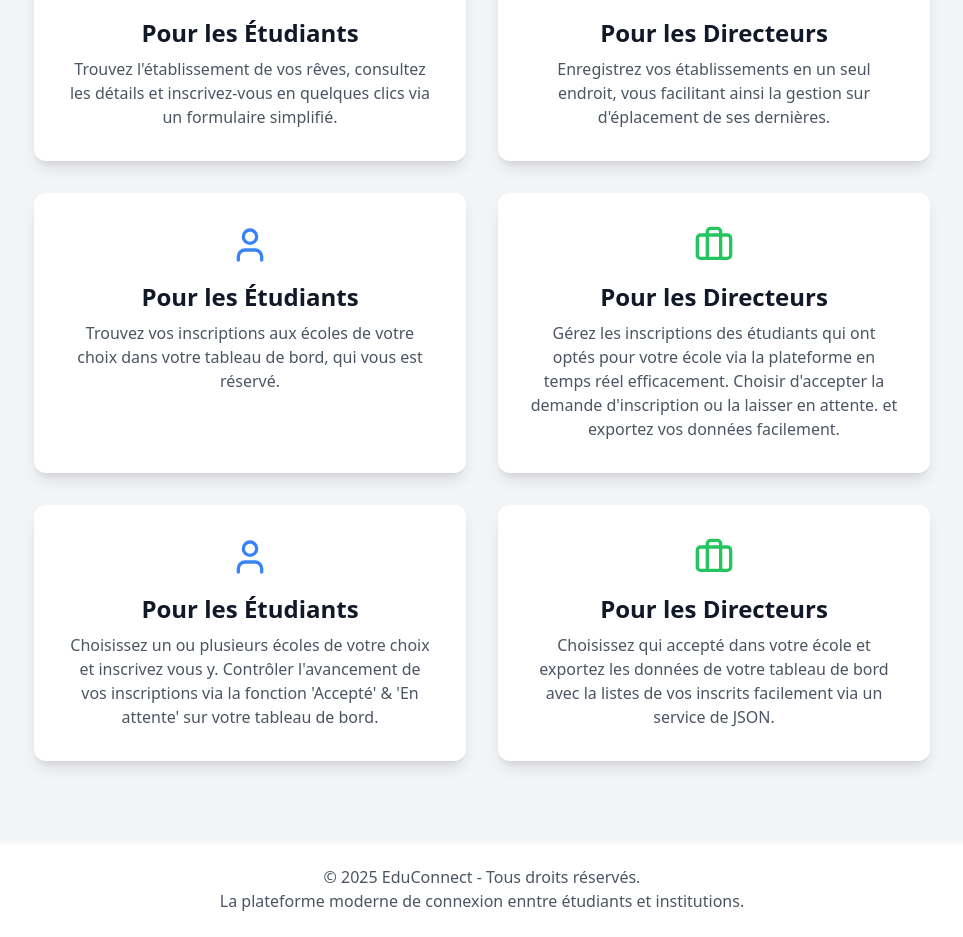
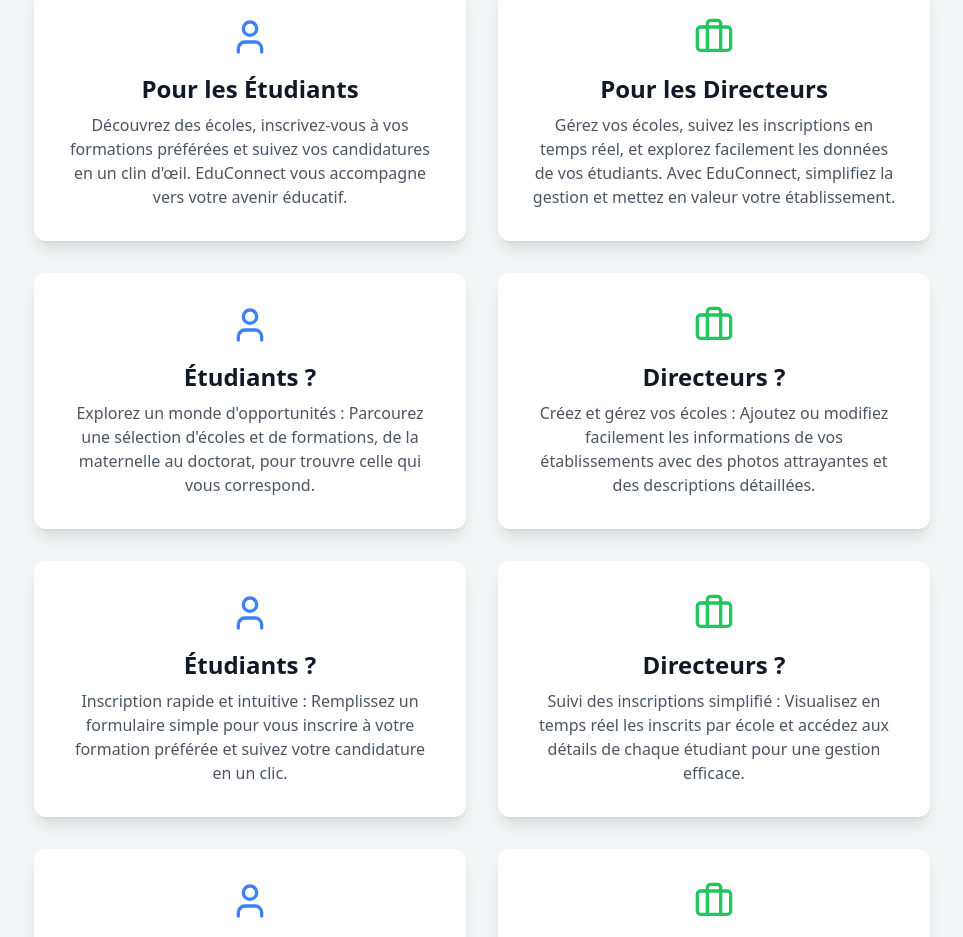
Before and after one commit to REBCDR07/EduConnect-Plateform, a React (Vite) app: page / in a window 1280 px wide. Shown: the part 655-1592 px from the top of the page, without its empty margins (158-1121 px from the left). Built offline with nearby package versions, Linux system fonts and the light colour scheme.

Commit message:
Modification des fichiers readme, package.json, footer, homepublic et schoolservice

```diff
--- a/package.json
+++ b/package.json
@@ -1,8 +1,9 @@
 {
   "name": "educonnect",
   "private": true,
-  "version": "0.0.0",
+  "version": "1.0.0",
   "type": "module",
+  "author": "N. E. RONALD BILL HOUNNOU",
   "scripts": {
     "dev": "vite",
     "build": "vite build",
--- a/src/composants/Footer.jsx
+++ b/src/composants/Footer.jsx
@@ -4,8 +4,7 @@ const Footer = () => {
   return (
     <footer className="bg-white dark:bg-gray-800 shadow-inner mt-12">
       <div className="container mx-auto px-4 py-6 text-center text-gray-600 dark:text-gray-400">
-        <p>© {new Date().getFullYear()} EduConnect - Tous droits réservés.</p>
-        <p>La plateforme moderne de connexion enntre étudiants et institutions.</p>
+        <p>© {new Date().getFullYear()} <strong><em>EduConnect</em></strong> - Tous droits réservés.</p>
       </div>
     </footer>
   );
--- a/src/pages/HomePublic.jsx
+++ b/src/pages/HomePublic.jsx
@@ -7,35 +7,54 @@ const HomePublic = () => {
         {
             icon: <User className="h-10 w-10 text-blue-500" />,
             title: "Pour les Étudiants",
-            description: "Trouvez l'établissement de vos rêves, consultez les détails et inscrivez-vous en quelques clics via un formulaire simplifié.",
+            description: "Découvrez des écoles, inscrivez-vous à vos formations préférées et suivez vos candidatures en un clin d'œil. EduConnect vous accompagne vers votre avenir éducatif.",
         },
         {
             icon: <Briefcase className="h-10 w-10 text-green-500" />,
             title: "Pour les Directeurs",
-            description: "Enregistrez vos établissements en un seul endroit, vous facilitant ainsi la gestion sur d'éplacement de ses dernières.",
+            description: "Gérez vos écoles, suivez les inscriptions en temps réel, et explorez facilement les données de vos étudiants. Avec EduConnect, simplifiez la gestion et mettez en valeur votre établissement.",
         },
 
         {
             icon: <User className="h-10 w-10 text-blue-500" />,
-            title: "Pour les Étudiants",
-            description: "Trouvez vos inscriptions aux écoles de votre choix dans votre tableau de bord, qui vous est réservé.",
+            title: "Étudiants ?",
+            description: "Explorez un monde d'opportunités : Parcourez une sélection d'écoles et de formations, de la maternelle au doctorat, pour trouvre celle qui vous correspond.",
+        },
+        {
+            icon: <Briefcase className="h-10 w-10 text-green-500" />,
+            title: "Directeurs ?",
+            description: "Créez et gérez vos écoles : Ajoutez ou modifiez facilement les informations de vos établissements avec des photos attrayantes et des descriptions détaillées.",
         },
 
-        {
+
+         {
+            icon: <User className="h-10 w-10 text-blue-500" />,
+            title: "Étudiants ?",
+            description: "Inscription rapide et intuitive : Remplissez un formulaire simple pour vous inscrire à votre formation préférée et suivez votre candidature en un clic.",
+        },
+         {
             icon: <Briefcase className="h-10 w-10 text-green-500" />,
-            title: "Pour les Directeurs",
-            description: "Gérez les inscriptions des étudiants qui ont optés pour votre école via la plateforme en temps réel efficacement. Choisir d'accepter la demande d'inscription ou la laisser en attente. et exportez vos données facilement.",
+            title: "Directeurs ?",
+            description: "Suivi des inscriptions simplifié : Visualisez en temps réel les inscrits par école et accédez aux détails de chaque étudiant pour une gestion efficace.",
         },
+
 
         {
             icon: <User className="h-10 w-10 text-blue-500" />,
-            title: "Pour les Étudiants",
-            description: "Choisissez un ou plusieurs écoles de votre choix et inscrivez vous y. Contrôler l'avancement de vos inscriptions via la fonction 'Accepté' & 'En attente' sur votre tableau de bord.",
+            title: "Étudiants ?",
+            description: "Suivez votre parcours : Consultez vos inscriptions et leur statut dans votre tableau de bord clair, conçu pour vous guider vers votre avenir",
         },
-        {
+         {
             icon: <Briefcase className="h-10 w-10 text-green-500" />,
-            title: "Pour les Directeurs",
-            description: "Choisissez qui accepté dans votre école et exportez les données de votre tableau de bord avec la listes de vos inscrits facilement via un service de JSON.",
+            title: "Directeurs ?",
+            description: "Exportez vos données en un clic : Téléchargez les listes d'inscrits au format JSON pour une analyse ou un archivage rapide, simple, efficace et pratique",
+        },
+
+
+         {
+            icon: <User className="h-10 w-10 text-blue-500" /> & <Briefcase className="h-10 w-10 text-green-500" />,
+            title: "Étudiants & Directeurs ?",
+            description: "Travaillez confortablement, jour et nuit : Passez au mode sombre pour gérez inscriptions et vos écoles tard le soir, avec une interface qui réduit la fatigue visuelle.",
         },
 
 
@@ -52,7 +71,7 @@ const HomePublic = () => {
                     Bienvenue sur <span className="text-blue-500">Edu</span><span className="text-green-500">Connect</span>
                 </h1>
                 <p className="mt-4 text-lg text-gray-600 dark:text-gray-300 max-w-2xl mx-auto">
-                    La plateforme qui simplifie les inscriptions scolaires et universitaires pour tout le monde.
+                    Votre passerelle vers l'éducation de demain. Que vous soyez étudiant à la recherche de la formation idéale ou directeur souhaitant gérer et promouvoir votre établissement, EduConnect simplifie chaque étape de votre parcours éducatif. Inscrivez-vous, explorez, et construisez l'avenir dès aujourd'hui !
                 </p>
                 <div className="mt-8 flex justify-center gap-4">
                     <Link
--- a/src/services/schoolService.js
+++ b/src/services/schoolService.js
@@ -5,11 +5,7 @@ const SCHOOLS_KEY = 'educonnect_schools';
 const getStoredSchools = () => {
    const schools = localStorage.getItem(SCHOOLS_KEY);
    if (!schools) {
-        // Initialiser avec quelques données si vide
-       const initialSchools = [
-          { id: uuidv4(), directorId: 'director-id-placeholder', name: 'Université Prestigia', description: 'Formation d\'excellence pour les leaders de demain.', photo: '/src/assets/logo.jpg' },
-          { id: uuidv4(), directorId: 'director-id-placeholder', name: 'Institut InnovaTech', description: 'Au cœur de la technologie et de l\'innovation.', photo: '/src/assets/logo.jpg' }
-      ];
+
     localStorage.setItem(SCHOOLS_KEY, JSON.stringify(initialSchools));
       return initialSchools;
    }
```
Also changed, not shown: 1 other file (tests, documents, lock files or other folders).
